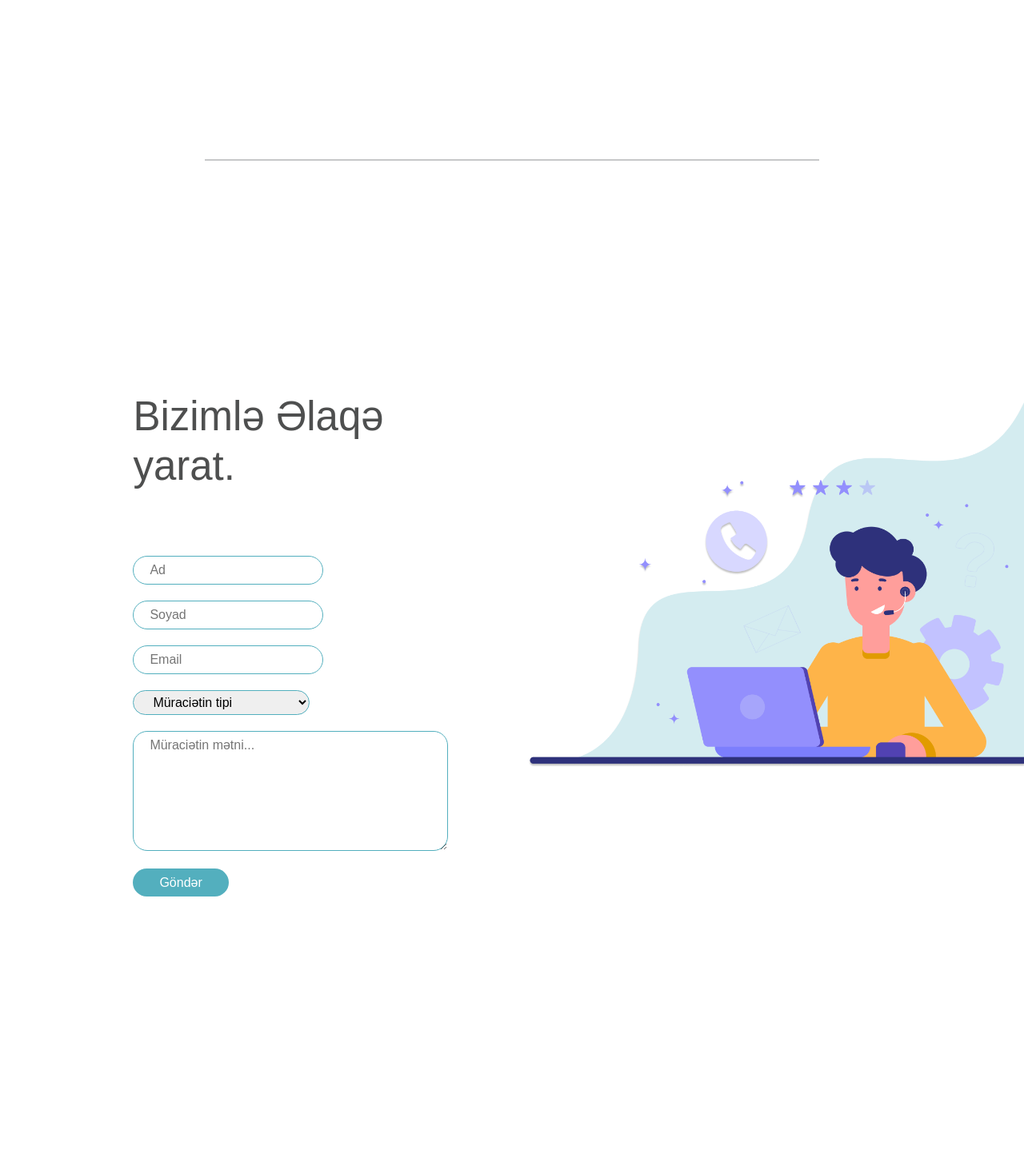
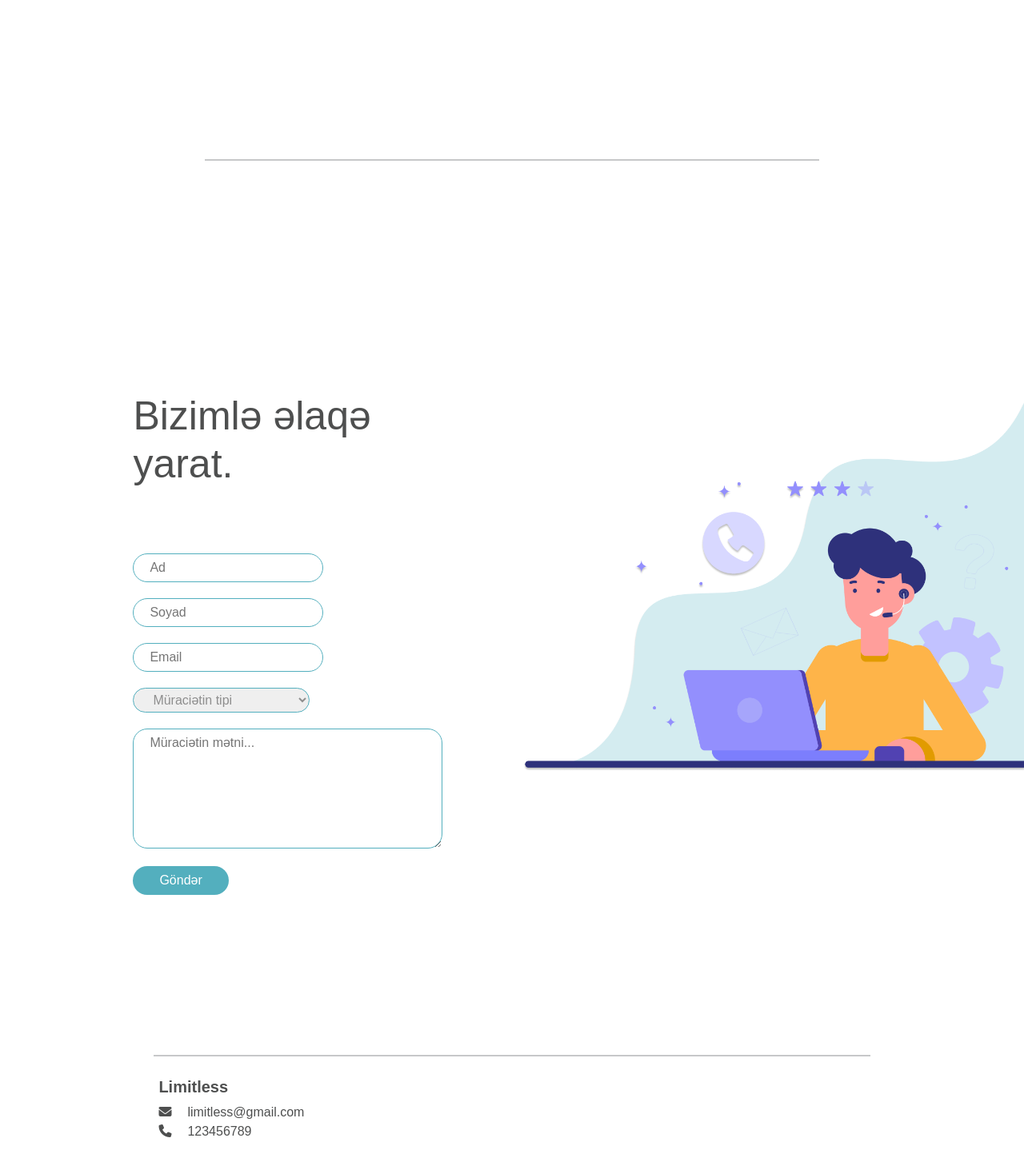
Before and after one commit to muradmuzaffar/Limitless, a Django app: page / in a window 1280 px wide. Shown: the part 586-2029 px from the top of the page at 80% size. Before the commit the page ends 1707 px from the top, so only its background shows below. Run offline with Django 3.2, Linux system fonts and the light colour scheme; some libraries are stand-ins or nearby versions.

Commit message:
footer elave

```diff
--- a/static/css/style.css
+++ b/static/css/style.css
@@ -32,7 +32,7 @@ body {
     font-size: 30px;
     max-width: 500px;
 }
-hr {
+.hr-qisa {
     width: 60%;
     margin: auto;
     padding: 1px;
@@ -45,8 +45,7 @@ hr {
 h3 {
     font-family: 'gilroy-extrabold', Arial, sans-serif;
     color: #4E4F4F;
-    font-size: 51px;
-
+    font-size: 50px;
 }
 input[type=text], input[type=email], select, textarea {
    border: 1px solid #53AFBE;
@@ -75,13 +74,11 @@ input[type=submit]:hover {
 }
 #muraciet {
  padding-right: 5rem;
+ color: #8E8E8E;
 }
-#muraciet-text{
-    color: red;
-}
+
 .form-container {
     margin: 7% 0 0 13%;
-
 }
 form {
     margin-top: 72px;
@@ -90,3 +87,27 @@ form {
 .kompluqaqas {
     margin: 70px 0 0;
 }
+/* Footer CSS */
+.hr-uzun {
+    width: 70%;
+    margin: auto;
+    padding: 1px;
+}
+h4 {
+    font-family: Arial, sans-serif;
+    color: #4E4F4F;
+    font-size: 20px;
+    font-weight: 600;
+}
+.footer-container {
+    display: flex;
+    margin: 2% 0 0 13%;
+}
+.footer-list {
+    list-style-type: none;
+    color: #4E4F4F
+}
+
+.ficon {
+    margin: 0 20px 0 0;
+}
--- a/templates/landing.html
+++ b/templates/landing.html
@@ -6,6 +6,7 @@
     <meta http-equiv="X-UA-Compatible" content="IE=edge">
     <meta name="viewport" content="width=device-width, initial-scale=1.0">
     <link rel="stylesheet" href="{%static 'css/main.min.css'%}">
+    <link href="https://cdnjs.cloudflare.com/ajax/libs/font-awesome/5.13.0/css/all.min.css" rel="stylesheet">
     <link rel="stylesheet" href="{%static 'css/stylesheet.css'%}" type="text/css" charset="utf-8" />
     <link rel="stylesheet" href="{%static 'css/style.css'%}">
     <title>Limitless</title>
@@ -64,12 +65,12 @@
   <!-- Sekil-community -->
   <img src="{%static 'images/community.svg'%}" width="50%" height="50%" alt="community" class="ms-auto community">
 </section>
-<hr>
+<hr class="hr-qisa">
 <!-- Forum Start -->
 <section class="section-form">
               <!-- Contact form -->
     <div class="form-container">
-        <h3>Bizimlə Əlaqə yarat.</h3>
+        <h3>Bizimlə əlaqə yarat.</h3>
         <form action="/action_page.php">
           <!-- Ad -->
           <input type="text" id="fname" name="firstname" placeholder="Ad">
@@ -96,12 +97,23 @@
 
                 <!-- Kompluqaqas -->
 
-      <img src="{%static 'images/kompluqaqas.png'%}" width="55%" height="55%" alt="" class="kompluqaqas">
+      <img src="{%static 'images/kompluqaqas.png'%}" width="55.55%" height="55%" alt="" class="kompluqaqas">
 </section>
+<!-- Footer -->
+<hr class="hr-uzun">
+<footer>
+  <div class="footer-container">
+   <ul class="footer-list">
+     <li><h4>Limitless</h4></li>
+     <li><i class="ficon fa-solid fa-envelope"></i>limitless@gmail.com</li>
+     <li><i class="ficon fa-solid fa-phone"></i>123456789</li>
+   </ul>
+  </div>
+</footer>
 
 
 
-
+<script src="https://kit.fontawesome.com/4ea6e3ab0b.js" crossorigin="anonymous"></script>
 <script src="https://cdn.jsdelivr.net/npm/bootstrap@5.1.3/dist/js/bootstrap.bundle.min.js" integrity="sha384-ka7Sk0Gln4gmtz2MlQnikT1wXgYsOg+OMhuP+IlRH9sENBO0LRn5q+8nbTov4+1p" crossorigin="anonymous"></script>
 </body>
 </html>
```
